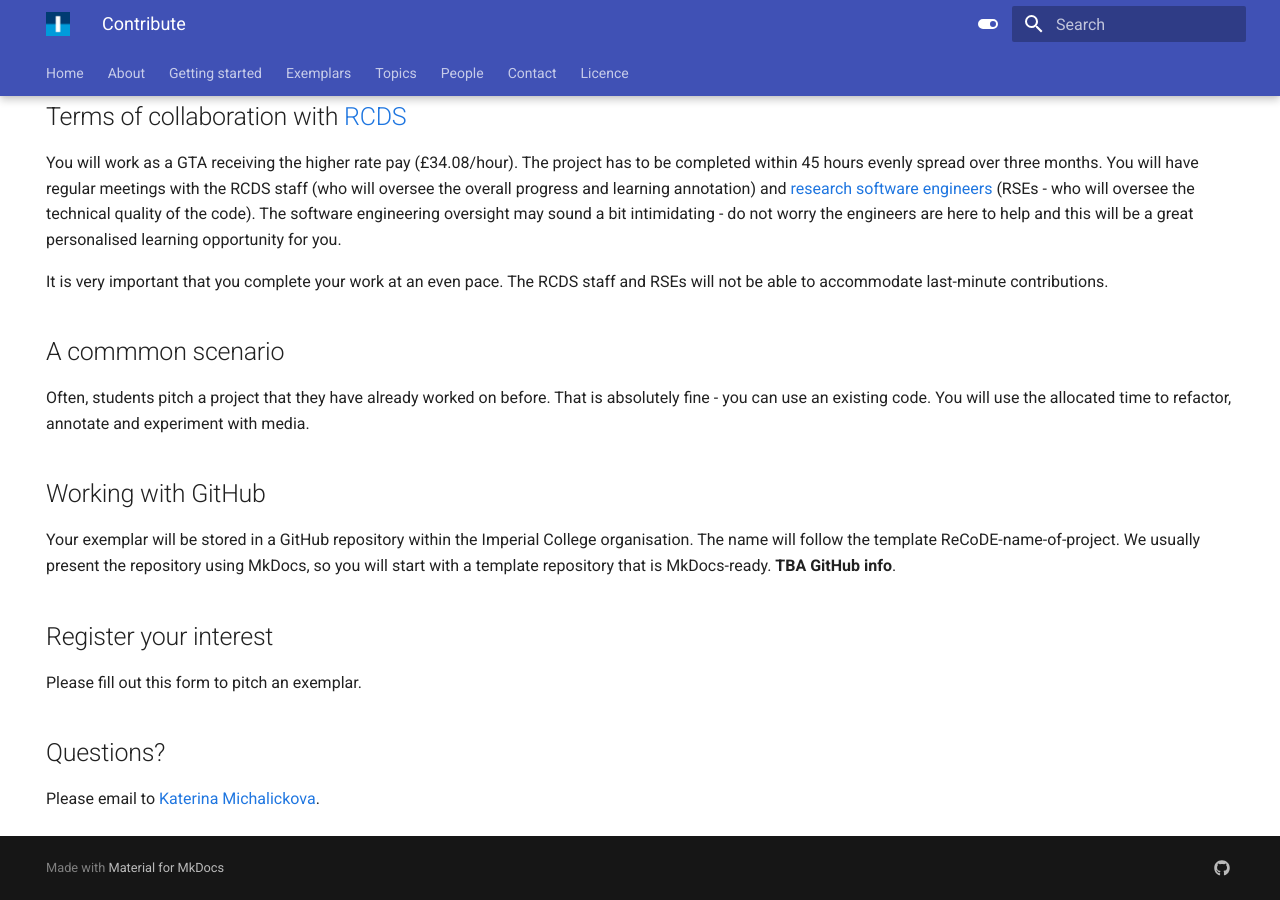
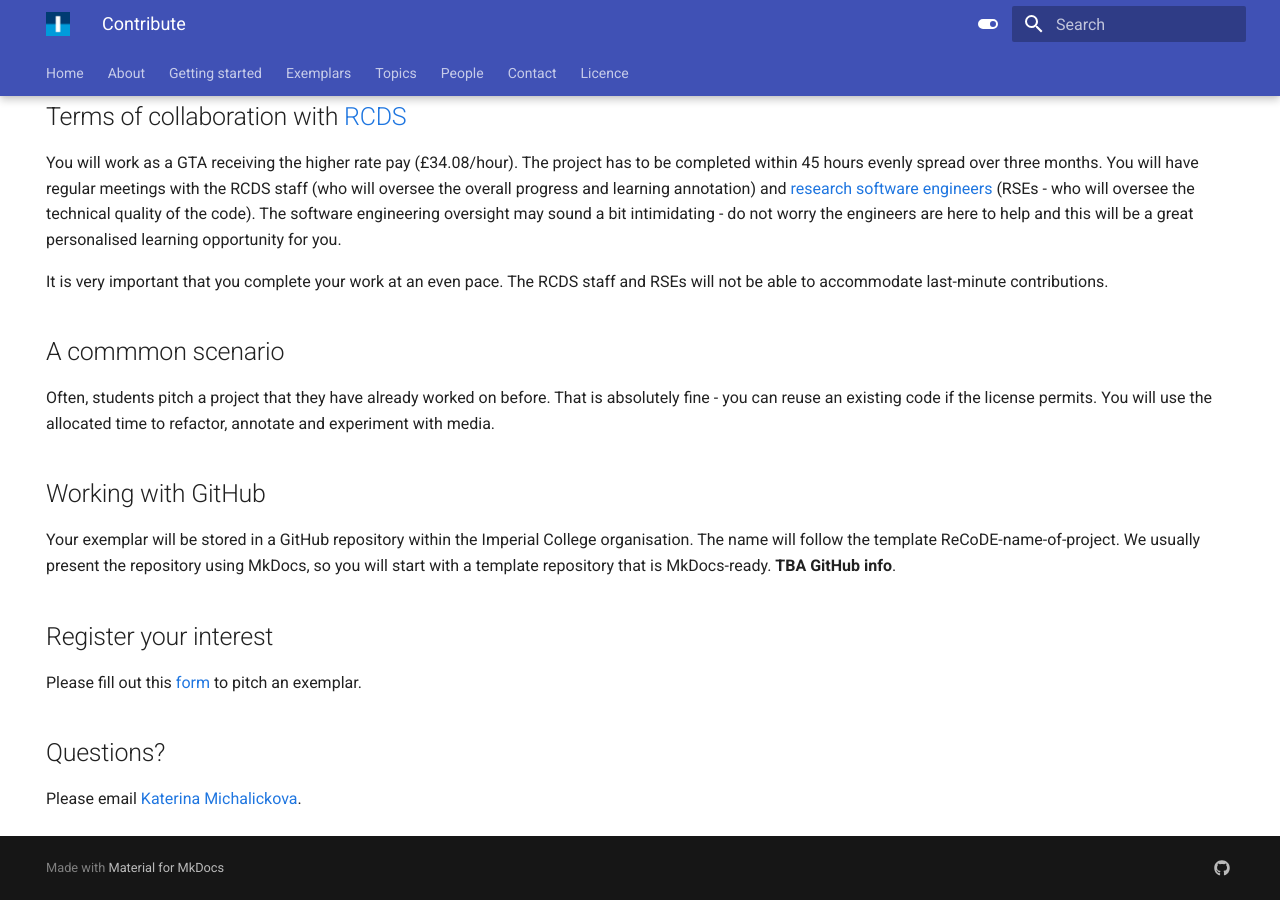
Before and after one commit to ImperialCollegeLondon/ReCoDE-home, an MkDocs documentation site: the page built from docs/contribute.md, in a window 1280 px wide and 900 px high, scrolled down 1469 px. Built offline with MkDocs 1.6.1 and Material for MkDocs 9.7.7, drawn with Linux system fonts in a browser that asks for light colours.

```diff
--- a/docs/contribute.md
+++ b/docs/contribute.md
@@ -68,13 +68,13 @@ You will work as a GTA receiving the higher rate pay (£34.08/hour). The project
 It is very important that you complete your work at an even pace. The RCDS staff and RSEs will not be able to accommodate last-minute contributions.
 
 ## A commmon scenario
-Often, students pitch a project that they have already worked on before. That is absolutely fine - you can use an existing code. You will use the allocated time to refactor, annotate and experiment with media.
+Often, students pitch a project that they have already worked on before. That is absolutely fine - you can reuse an existing code if the license permits. You will use the allocated time to refactor, annotate and experiment with media.
 
 ## Working with GitHub
 Your exemplar will be stored in a GitHub repository within the Imperial College organisation. The name will follow the template ReCoDE-name-of-project. We usually present the repository using MkDocs, so you will start with a template repository that is MkDocs-ready. **TBA GitHub info**.
 
 ## Register your interest
-Please fill out this form to pitch an exemplar.
+Please fill out this [form](https://forms.office.com/e/AhqJEu2wt3) to pitch an exemplar.
 
 ## Questions?
-Please email to [Katerina Michalickova](mailto:k.michalickova@imperial.ac.uk).
+Please email [Katerina Michalickova](mailto:k.michalickova@imperial.ac.uk).
```
